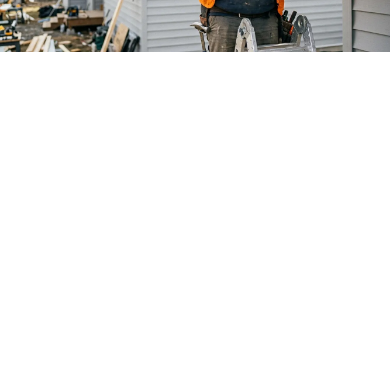
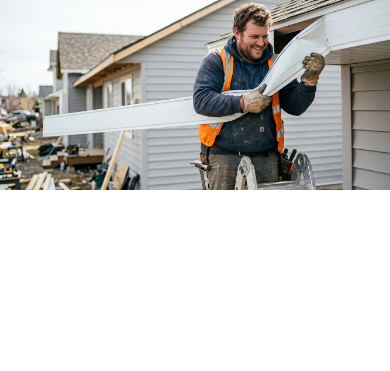
Before and after one commit to dweebsprojects/bentmetal, an Eleventy site: page index.html in a window 390 px wide. Shown: the part 473-844 px from the top of the page. Built offline with nearby package versions, Linux system fonts and the light colour scheme; Eleventy itself is replaced by a stand-in of ours; files that its build step writes are made by us from their sources.

Commit message:
fix mobile

```diff
--- a/index.css
+++ b/index.css
@@ -92,10 +92,6 @@
     width: 100%;
     height: 100%;
     object-fit:contain;
-    position: absolute;
-    top: 0;
-    left: 0;
-    z-index: 1;
     }
 
     @keyframes goofySlide {
```
